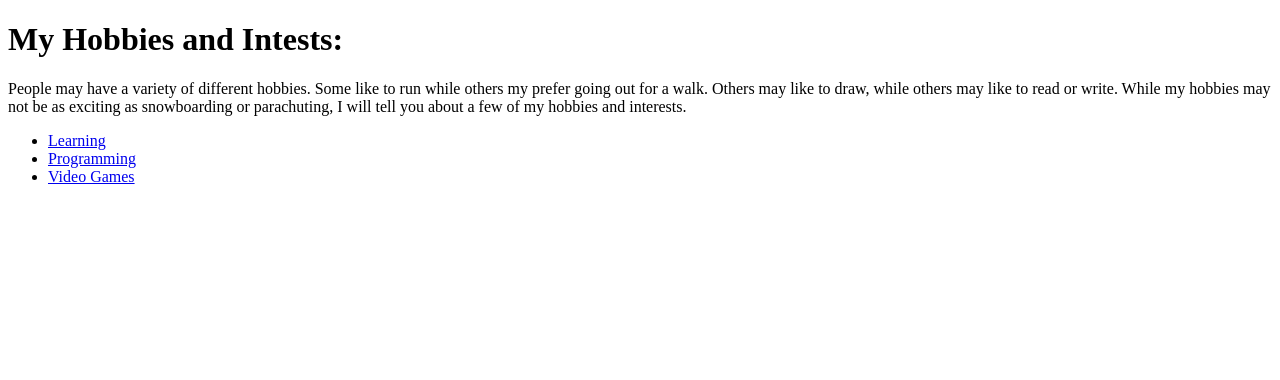
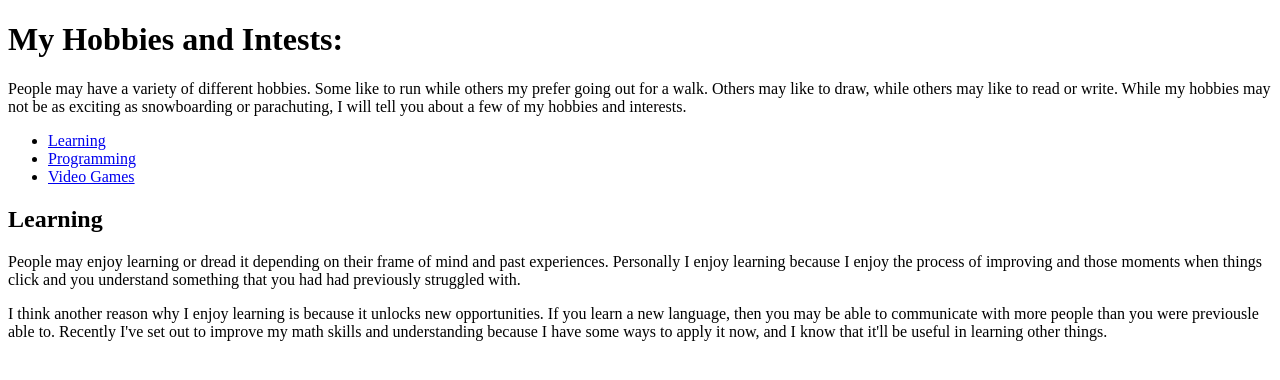
Before and after one commit to KC-LC101-June-22/js-assignment-4-html-me-something-BrandonZamorano, a website: page index.html in a window 1280 px wide. Drawn offline with Linux system fonts and the light colour scheme.

Commit message:
add learning article

```diff
--- a/index.html
+++ b/index.html
@@ -20,6 +20,22 @@
            </nav>
        </header>
        <main>
+           <article>
+               <h2>Learning</h2>
+               <p>People may enjoy learning or dread it depending on their
+               frame of mind and past experiences. Personally I enjoy
+               learning because I enjoy the process of improving and those
+               moments when things click and you understand something that
+               you had had previously struggled with.</p>
+
+               <p>I think another reason why I enjoy learning is because it
+               unlocks new opportunities. If you learn a new language, then you
+               may be able to communicate with more people than you were
+               previousle able to. Recently I've set out to improve my math
+               skills and understanding because I have some ways to apply it
+               now, and I know that it'll be useful in learning other things.</p>
+
+           </article>
        </main>
    </body>
 </html>
```
